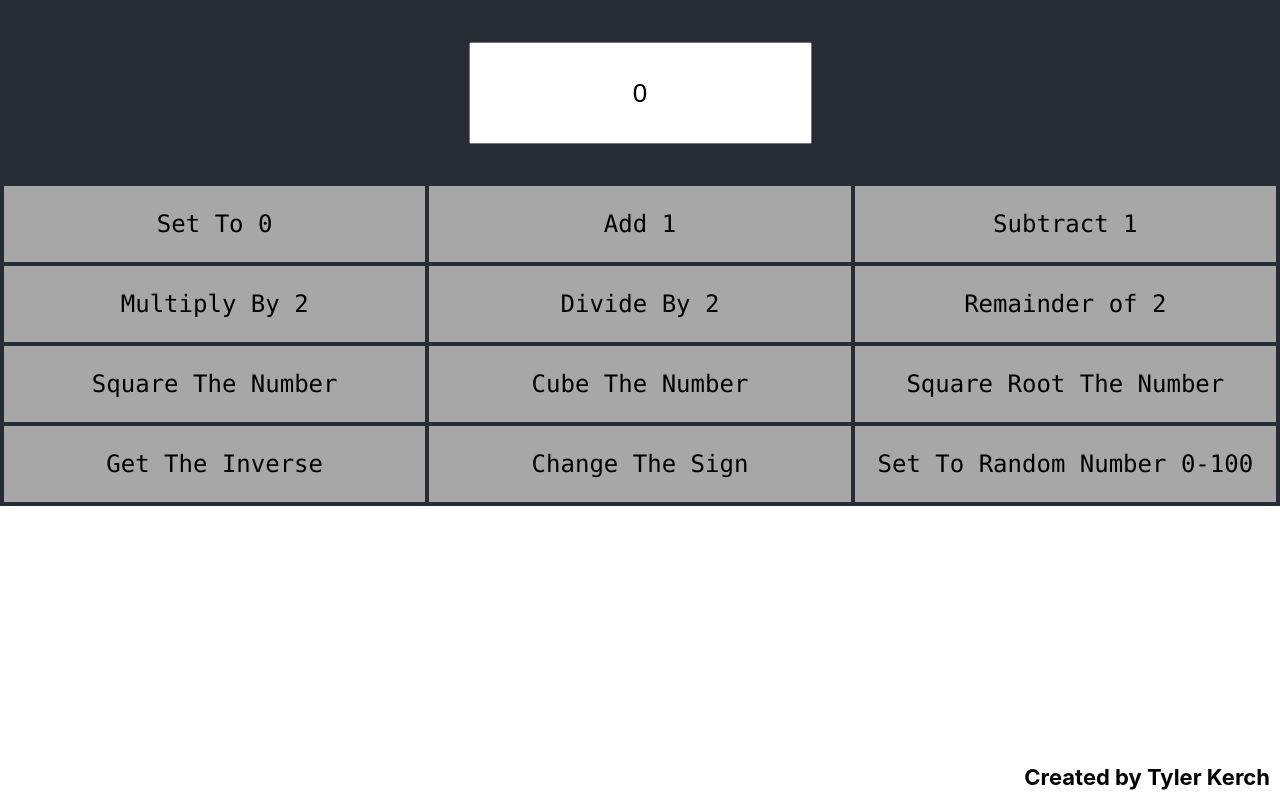
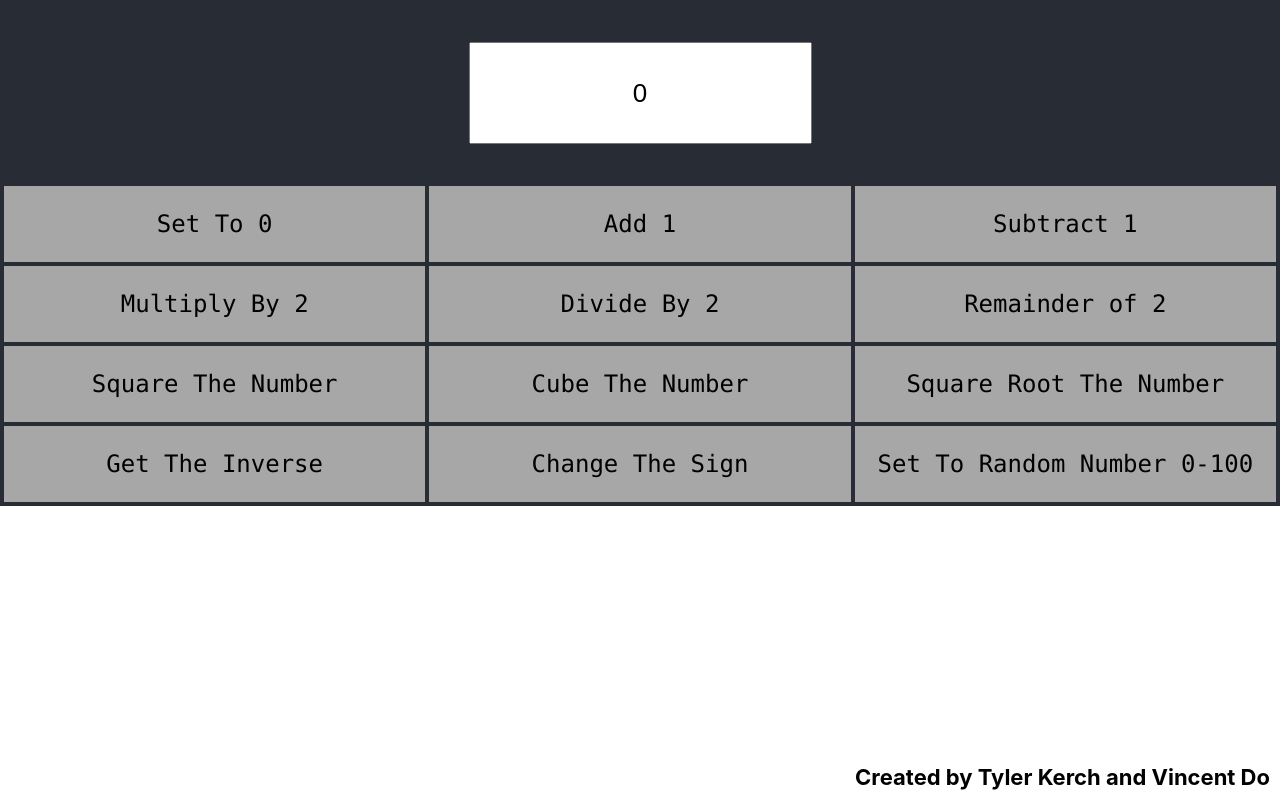
Before and after one commit to TylerKerch/tpeo-cross-collaboration, a React (Create React App) app: page / in a window 1280 px wide. Built offline with nearby package versions, Linux system fonts and the light colour scheme; the HTML template or start-up script is replaced by a standard one.

Commit message:
added name onto footer

```diff
--- a/src/App.js
+++ b/src/App.js
@@ -82,7 +82,7 @@ function App() {
         </div>
       </div>
       <div className="Footer">
-        <h1>Created by Tyler Kerch</h1>
+        <h1>Created by Tyler Kerch and Vincent Do</h1>
       </div>
     </div>
   );
```
